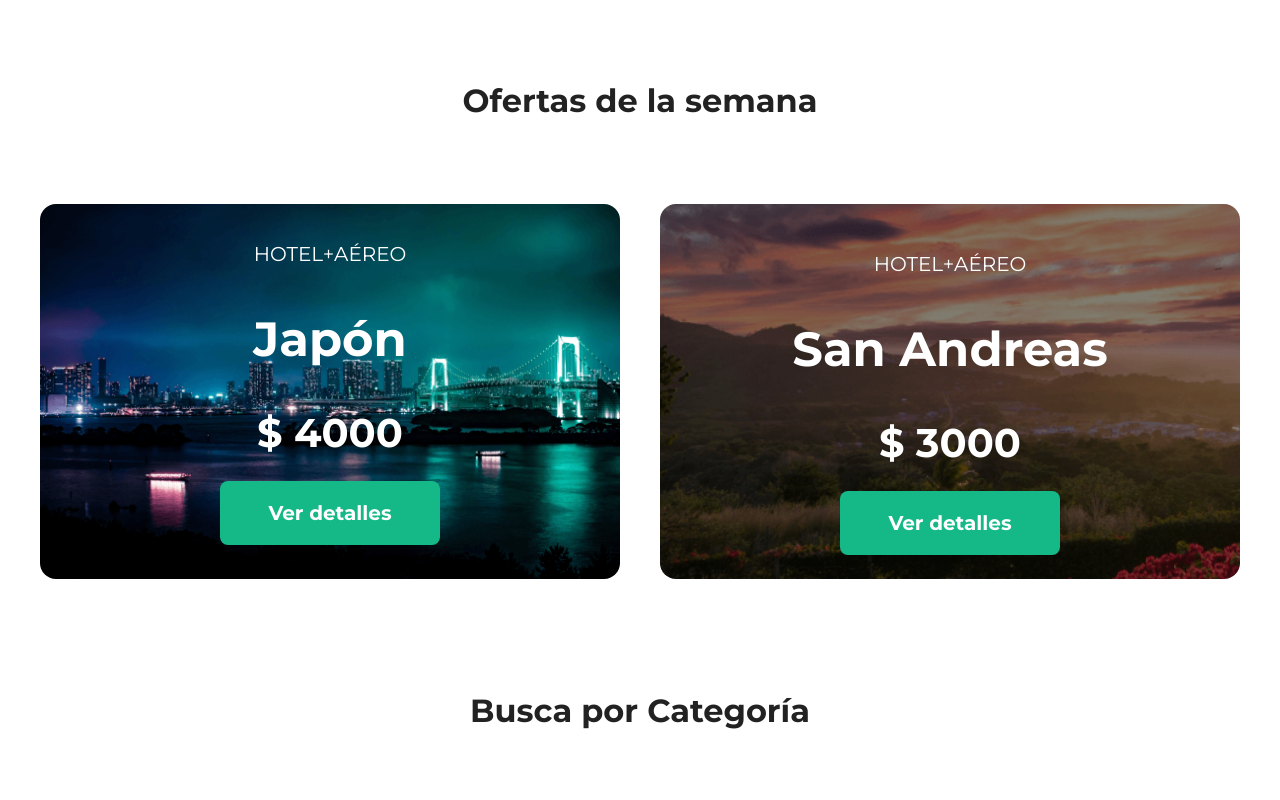
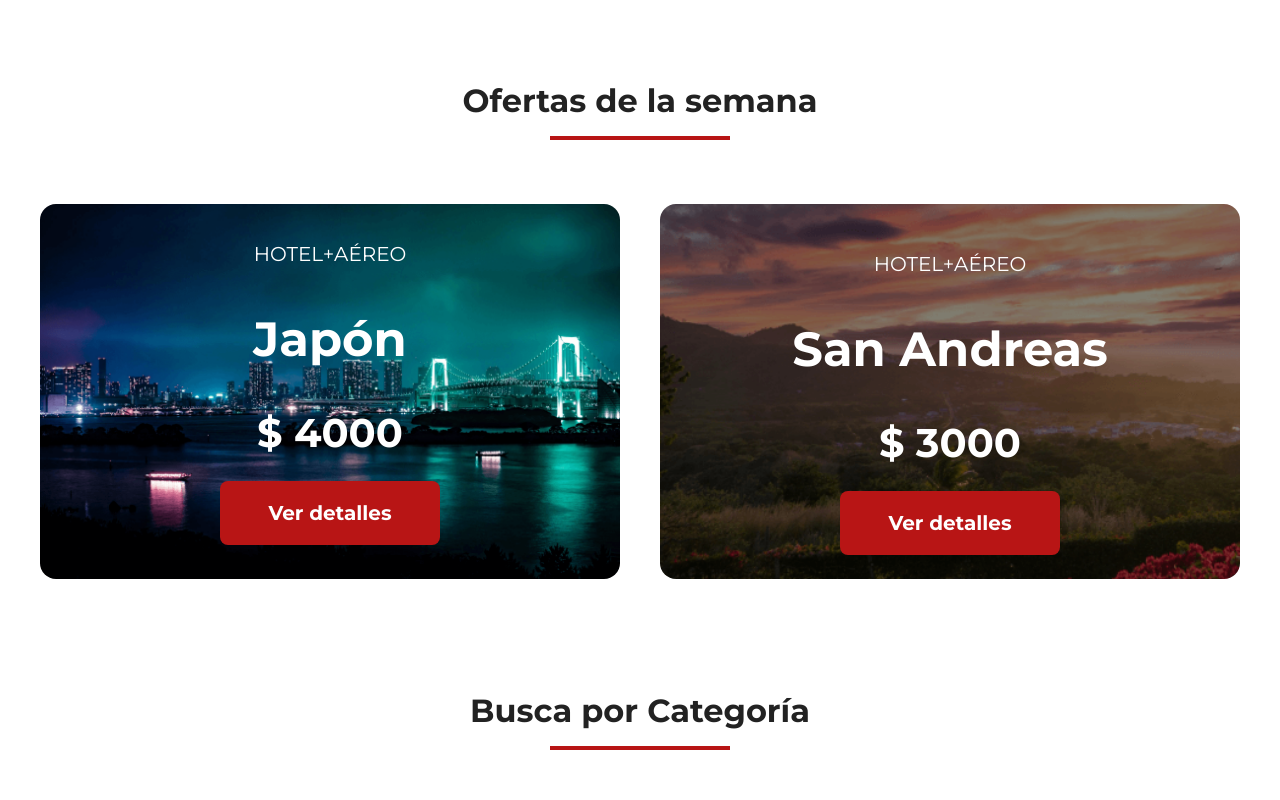
Before and after one commit to m1994d/Jornada, a plain HTML site: page index.html in a window 1280 px wide. Shown: the part 840-1640 px from the top of the page. Drawn offline with nearby package versions, Linux system fonts and the light colour scheme; a web font is replaced by a local one.

Commit message:
red colors

```diff
--- a/global.css
+++ b/global.css
@@ -5,7 +5,7 @@
     --neutral-c: #f5f5f5;
     --gris-oscuro: #8c8c8c;
     --grafito: #222;
-    --verde: #15b887;
+    --rojo: #b81515;
 }
 
 * {
--- a/index.css
+++ b/index.css
@@ -171,7 +171,7 @@ img {
 .destinos__elemento--boton,
 .ofertas__card--boton {
     border-radius: 8px;
-    background: var(--verde, #15b887);
+    background: var(--rojo, #B81515);
     padding: 16px 48px;
     box-sizing: border-box;
     display: inline-block;
```
